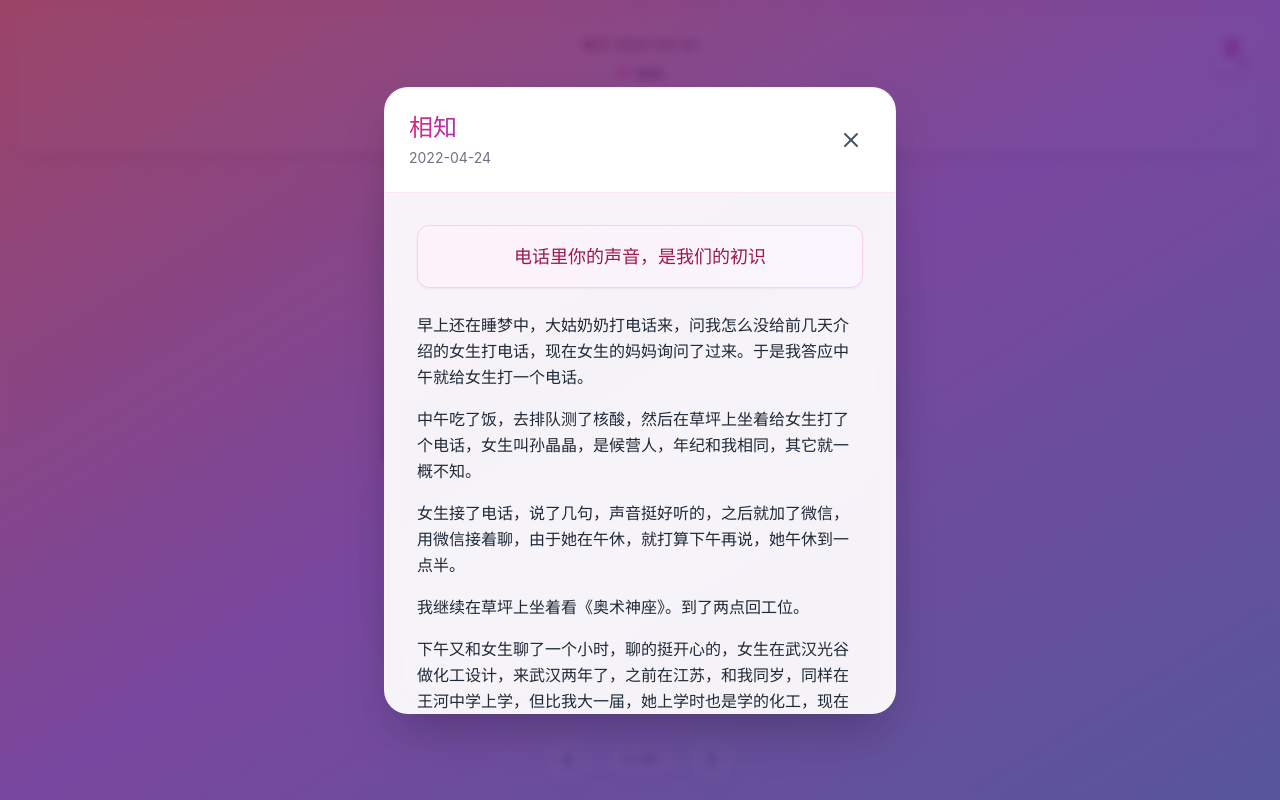
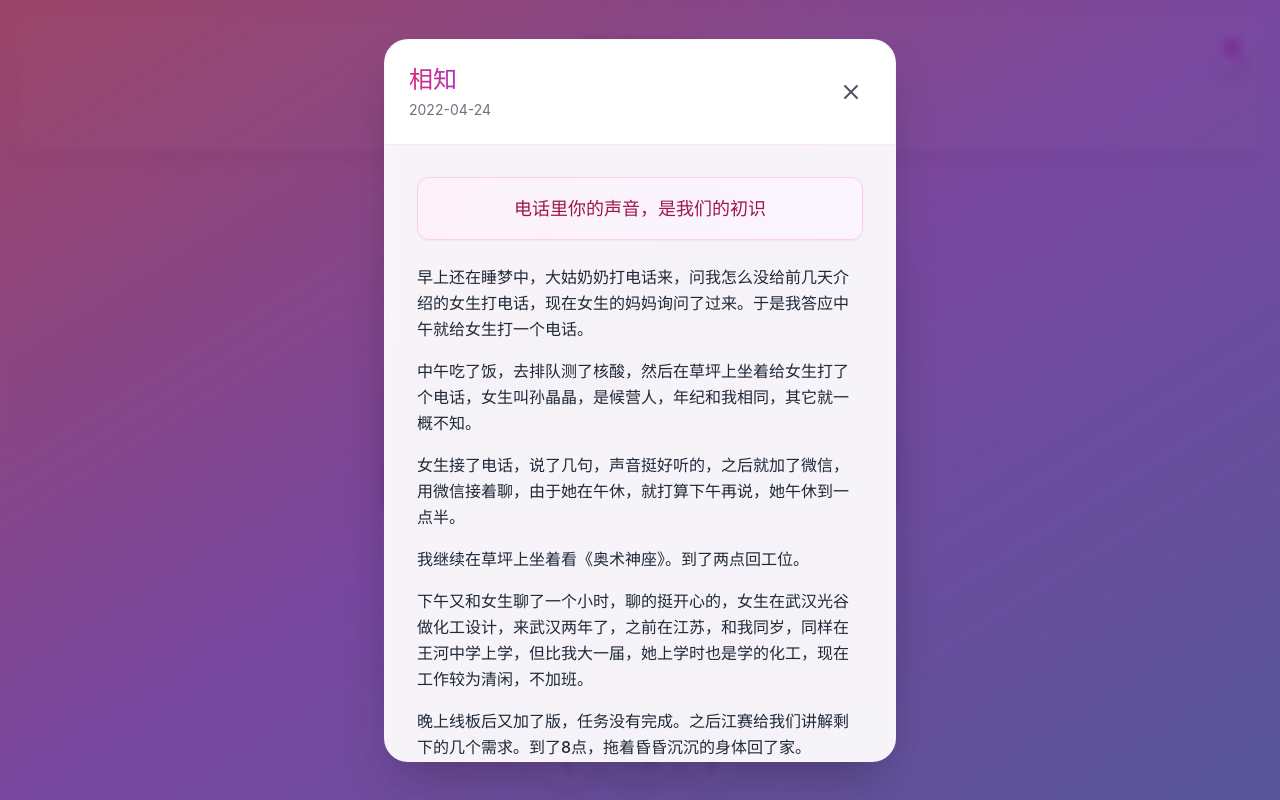
Before and after one commit to xiaoyudesu/weddingAnniversary, a React (Vite) app: page /#/ in a window 1280 px wide. Both pictures are taken after a click on the button "查看日记". Built offline with nearby package versions, Linux system fonts and the light colour scheme.

Commit message:
fix： 调整一下样式

```diff
--- a/src/components/DiaryModal/DiaryModal.tsx
+++ b/src/components/DiaryModal/DiaryModal.tsx
@@ -22,7 +22,7 @@ export const DiaryModal: React.FC<DiaryModalProps> = ({
 
   return (
     <div className="fixed inset-0 bg-gradient-to-br from-pink-900/80 via-purple-900/80 to-indigo-900/80 backdrop-blur-sm flex items-center justify-center z-50 p-4">
-      <div className="bg-white/95 backdrop-blur-md rounded-3xl max-w-lg w-full max-h-[80vh] shadow-2xl border border-white/20 overflow-hidden">
+      <div className="bg-white/95 backdrop-blur-md rounded-3xl max-w-lg w-full max-h-[92vh] shadow-2xl border border-white/20 overflow-hidden">
         <div className="sticky top-0 bg-white/90 backdrop-blur-md border-b border-pink-100 p-6 flex justify-between items-center rounded-t-3xl">
           <div>
             <h2 className="text-2xl font-bold bg-gradient-to-r from-pink-600 to-purple-600 bg-clip-text text-transparent">
@@ -37,7 +37,7 @@ export const DiaryModal: React.FC<DiaryModalProps> = ({
             <X className="w-6 h-6 text-gray-600 group-hover:text-pink-600 transition-colors" />
           </button>
         </div>
-        <div className="overflow-y-auto max-h-[calc(80vh-120px)]">
+        <div className="overflow-y-auto max-h-[calc(92vh-120px)] pb-[env(safe-area-inset-bottom)]">
           <div className="p-8">
             {/* 副标题 - 如果有的话 */}
             {subtext && (
--- a/src/components/Timeline/Timeline.tsx
+++ b/src/components/Timeline/Timeline.tsx
@@ -12,6 +12,7 @@ export const Timeline: React.FC = () => {
   const [isPlaying, setIsPlaying] = useState(true)
   const [isTransitioning, setIsTransitioning] = useState(false)
   const audioRef = useRef<HTMLAudioElement | null>(null)
+  const [isImagePreviewOpen, setIsImagePreviewOpen] = useState(false)
 
   // 计算时间统计 - 基于当前页面日期，从第1天开始计算
   const calculateDaysFromDate = (startDate: string, endDate: string): number => {
@@ -219,8 +220,9 @@ export const Timeline: React.FC = () => {
   }, [isTransitioning])
 
   return (
-    <div className="min-h-screen bg-gradient-to-br from-pink-50 via-purple-50 to-indigo-50 relative overflow-hidden">
+    <div className="h-[100dvh] bg-gradient-to-br from-pink-50 via-purple-50 to-indigo-50 relative overflow-hidden content-container flex flex-col">
       {/* 音乐控制按钮 */}
+      {!isImagePreviewOpen && (
       <button
         onClick={toggleMusic}
         className="fixed top-6 right-6 z-50 bg-white/90 backdrop-blur-md rounded-full p-3 shadow-lg hover:shadow-xl transition-all duration-300 group absolute overflow-hidden flex items-center justify-center w-12 h-12"
@@ -239,6 +241,7 @@ export const Timeline: React.FC = () => {
           </div>
         )}
       </button>
+      )}
       {/* 背景图片模糊效果 */}
       {timelineData2[currentIndex].image && (
         <div className="fixed inset-0 z-0">
@@ -252,7 +255,8 @@ export const Timeline: React.FC = () => {
       )}
 
       {/* 时间统计 - 基于当前页面日期的动态统计 */}
-      <div className="fixed top-4 left-4 right-4 z-20">
+      {!isImagePreviewOpen && (
+      <div className="px-4 pt-4 stats-panel">
         <div className="bg-white/90 backdrop-blur-sm rounded-2xl p-4 shadow-lg">
           <div className="text-center mb-2">
             <span className="text-sm font-medium text-gray-600">截至 {getCurrentPageDate()}</span>
@@ -278,17 +282,20 @@ export const Timeline: React.FC = () => {
           </div>
         </div>
       </div>
+      )}
 
 
 
       {/* 时间轴内容 - 添加过渡效果 */}
-      <div className={`flex items-center justify-center min-h-screen relative z-10 transition-all duration-300 ${
+      <div className={`flex-1 flex items-center justify-center relative z-10 transition-all duration-300 ${
         isTransitioning ? 'opacity-0 scale-95' : 'opacity-100 scale-100'
       }`}>
         <TimelineCard
           node={timelineData2[currentIndex]}
           onDiaryClick={() => openDiary(timelineData2[currentIndex])}
           isActive={true}
+          onImageOpen={() => setIsImagePreviewOpen(true)}
+          onImageClose={() => setIsImagePreviewOpen(false)}
         />
       </div>
 
@@ -305,7 +312,8 @@ export const Timeline: React.FC = () => {
       )}
 
       {/* 底部提示 */}
-      <div className="fixed left-0 right-0 bottom-4 z-20 flex items-center justify-center gap-4 px-4 pb-[env(safe-area-inset-bottom)]">
+      {!isImagePreviewOpen && (
+      <div className="mt-auto z-20 flex items-center justify-center gap-4 px-4 pb-[env(safe-area-inset-bottom)] mb-3">
         <button
           onClick={prevNode}
           className="bg-white/90 backdrop-blur-sm rounded-full shadow-lg hover:shadow-xl transition-all duration-300 hover:scale-105 group nav-button flex items-center justify-center w-11 h-11 sm:w-12 sm:h-12"
@@ -324,6 +332,7 @@ export const Timeline: React.FC = () => {
           <ChevronRight className="w-5 h-5 sm:w-6 sm:h-6 text-gray-600 group-hover:text-pink-600 leading-none" />
         </button>
       </div>
+      )}
     </div>
   )
 }
--- a/src/components/Timeline/TimelineCard.tsx
+++ b/src/components/Timeline/TimelineCard.tsx
@@ -6,35 +6,41 @@ interface TimelineCardProps {
   node: TimelineNode
   onDiaryClick: () => void
   isActive: boolean
+  onImageOpen: () => void
+  onImageClose: () => void
 }
 
 export const TimelineCard: React.FC<TimelineCardProps> = ({
   node,
   onDiaryClick,
-  isActive
+  isActive,
+  onImageOpen,
+  onImageClose,
 }) => {
   const [isImageModalOpen, setIsImageModalOpen] = useState(false)
 
   const openImageModal = () => {
     if (node.image) {
       setIsImageModalOpen(true)
+      onImageOpen()
     }
   }
 
   const closeImageModal = () => {
     setIsImageModalOpen(false)
+    onImageClose()
   }
 
 
 
   return (
-    <div style={{width:'100%'}} className={`min-h-screen flex flex-col items-center justify-center p-4 transition-all duration-700 transform ${
+    <div style={{width:'100%'}} className={`h-full flex flex-col items-center justify-center p-4 transition-all duration-700 transform ${
       isActive ? 'opacity-100 scale-100' : 'opacity-50 scale-90'
     }`}>
       <div className="bg-white/95 backdrop-blur-sm rounded-3xl shadow-2xl overflow-hidden max-w-lg w-full border border-white/20">
         {/* 图片区域 - 无图片时显示更优雅的渐变和装饰 */}
         <div
-          className={`relative h-72 cursor-pointer group ${
+          className={`relative h-[38vh] sm:h-72 cursor-pointer group ${
             node.image
               ? ''
               : node.themeColor
@@ -105,7 +111,7 @@ export const TimelineCard: React.FC<TimelineCardProps> = ({
 
       {/* 图片放大模态框 */}
       {isImageModalOpen && node.image && (
-        <div className="fixed inset-0 z-50 bg-black/90 backdrop-blur-sm flex items-center justify-center p-4">
+        <div className="fixed inset-0 z-[9999] bg-black/90 backdrop-blur-sm flex items-center justify-center p-4">
           <div className="relative max-w-4xl max-h-full">
             <img
               src={node.image}
--- a/src/index.css
+++ b/src/index.css
@@ -14,10 +14,14 @@
   -moz-osx-font-smoothing: grayscale;
 }
 
+html, body {
+  height: 100%;
+}
+
 body {
   margin: 0;
   padding: 0;
-  overflow-x: hidden;
+  overflow: hidden;
 }
 
 * {
```
Also changed, not shown: src/styles/mobile.css (+12 -0 lines).
